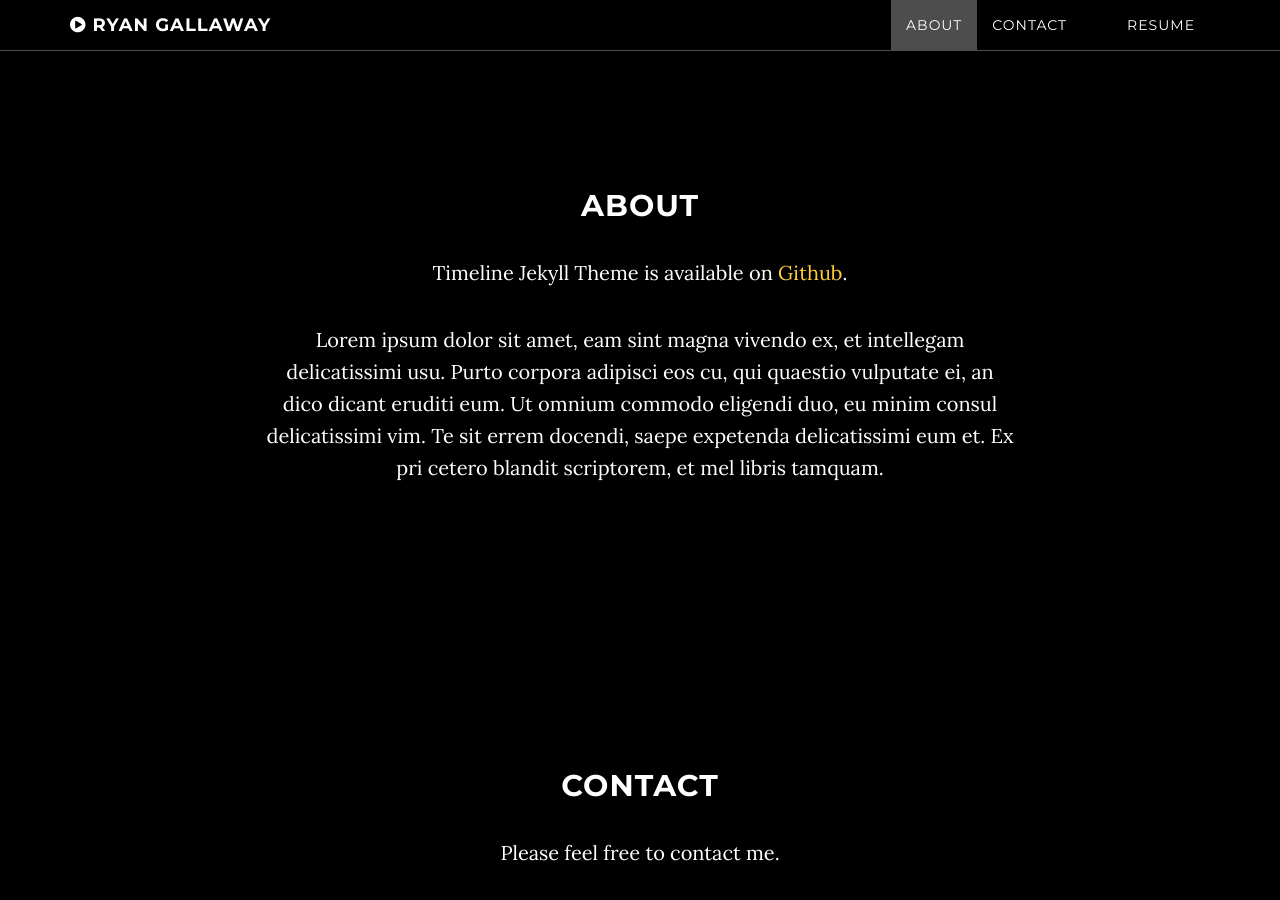
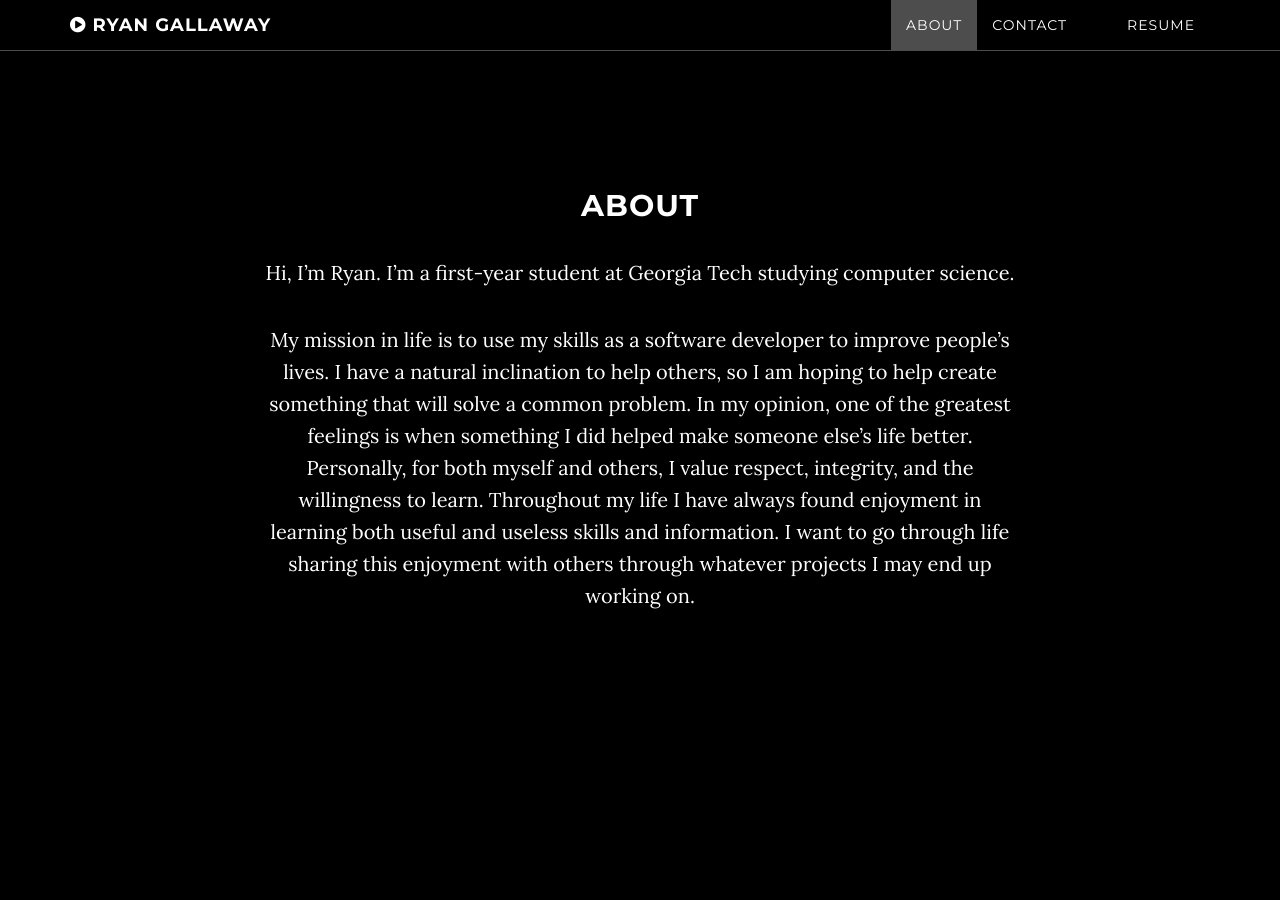
Before and after one commit to rgallaway/rgallaway.github.io, a Jekyll site: the page built from index.html, in a window 1280 px wide and 900 px high, scrolled down 961 px. Built offline with Jekyll 4.4.1, drawn with Linux system fonts in a browser that asks for light colours.

Commit message:
added personal statement

```diff
--- a/about.html
+++ b/about.html
@@ -5,6 +5,6 @@ title: About
 ---
 ## About
 
-Timeline Jekyll Theme is available on [Github](https://github.com/kirbyt/timeline-jekyll-theme).
+Hi, I'm Ryan. I'm a first-year student at Georgia Tech studying computer science.
 
-Lorem ipsum dolor sit amet, eam sint magna vivendo ex, et intellegam delicatissimi usu. Purto corpora adipisci eos cu, qui quaestio vulputate ei, an dico dicant eruditi eum. Ut omnium commodo eligendi duo, eu minim consul delicatissimi vim. Te sit errem docendi, saepe expetenda delicatissimi eum et. Ex pri cetero blandit scriptorem, et mel libris tamquam.
+My mission in life is to use my skills as a software developer to improve people’s lives. I have a natural inclination to help others, so I am hoping to help create something that will solve a common problem. In my opinion, one of the greatest feelings is when something I did helped make someone else’s life better. Personally, for both myself and others, I value respect, integrity, and the willingness to learn. Throughout my life I have always found enjoyment in learning both useful and useless skills and information. I want to go through life sharing this enjoyment with others through whatever projects I may end up working on.
```
